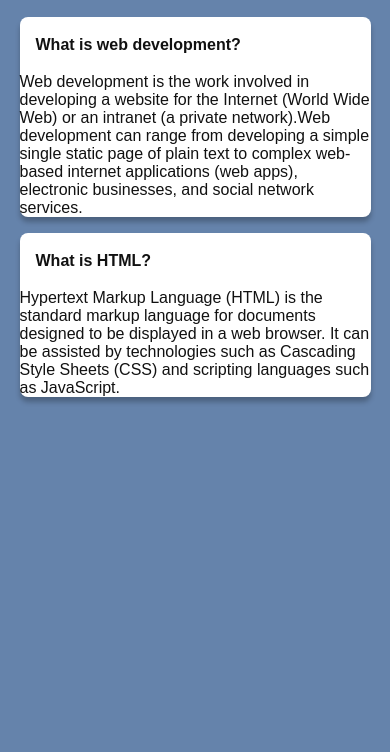
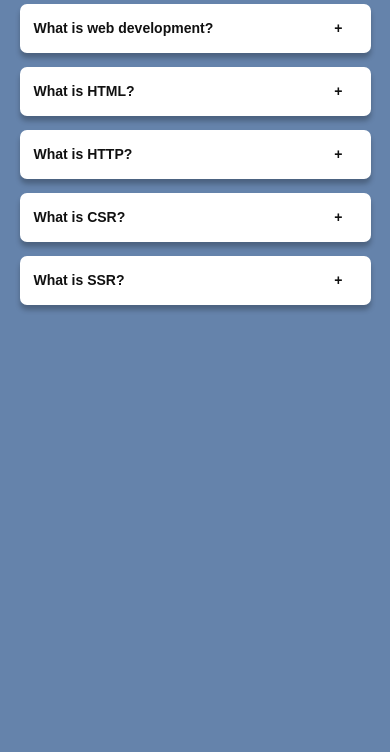
Before and after one commit to frontendprof/smallProjectsJS, a plain HTML site: page accordionProj/index.html in a window 390 px wide. Shown: the part 92-844 px from the top of the page. Drawn offline with Linux system fonts and the light colour scheme; a web font is replaced by a local one.

Commit message:
almost complete

```diff
--- a/accordionProj/app.js
+++ b/accordionProj/app.js
@@ -0,0 +1,35 @@
+
+
+// Definin global variables
+
+const accordionItemHeaders=document.querySelectorAll(".accordion-item-header");
+
+
+
+
+
+
+accordionItemHeaders.forEach(acc=>{
+    acc.addEventListener("click",e=>{
+
+        const curActive=document.querySelector(".accordion-item-header.active");
+
+        if(curActive && curActive!==acc){
+            curActive.classList.toggle("active");
+            curActive.nextElementSibling.style.maxHeight=0;
+        }
+
+
+
+        acc.classList.toggle("active")
+
+        const accItemBody=acc.nextElementSibling;
+
+        if(acc.classList.contains("active")){
+            accItemBody.style.maxHeight=accItemBody.scrollHeight+"px";
+        }
+        else{
+            accItemBody.style.maxHeight=0;
+        }
+    })
+})
--- a/accordionProj/index.html
+++ b/accordionProj/index.html
@@ -45,7 +45,72 @@
         </div>
 
 
+        <div class="accordion-item">
+            <div class="accordion-item-header">
+                What is HTTP?
+            </div>
+            <div class="accordion-item-body">
+                <div class="accordion-item-body-content">
+                    The Hypertext Transfer Protocol (HTTP) is an application protocol for distributed, collaborative, hypermedia information systems. HTTP is the foundation of data communication for the World Wide Web, where hypertext documents include hyperlinks to other resources that the user can easily access, for example by a mouse click or by tapping the screen in a web browser.
+
+
+
+                </div>
+            </div>
+        </div>
+
+
+        <div class="accordion-item">
+            <div class="accordion-item-header">
+                What is CSR?
+            </div>
+            <div class="accordion-item-body">
+                <div class="accordion-item-body-content">
+                    <p>Client-side rendering or CSR is a different approach to how the web page is processed for display in the browser. In the CSR, the burden of compiling dynamic content and generating HTML for them is transferred to the client's browser.</p>
+                    <p>The normal flow of web page rendering for a client-side rendering scenario follows these steps:
+                    </p>
+
+
+                   <li></li>The user sends a request to a website (usually via a browser).
+                   <li></li>Instead of a server, a CDN (Content Delivery Network) can be used to serve static HTML, CSS, and supporting files to the user.
+                   <li></li>The browser downloads the HTML and then the JS. Meanwhile, the user sees a loading symbol.
+                   <li></li>After the browser fetches the JS, it makes API requests via AJAX to fetch the dynamic content and processes it to render the final content.
+                   <li>After the server responds, the final content is rendered using DOM processing in the client's browser.
+
+
+                </div>
+            </div>
+        </div>
+
+
+        <div class="accordion-item">
+            <div class="accordion-item-header">
+                What is SSR?
+            </div>
+            <div class="accordion-item-body">
+                <div class="accordion-item-body-content">
+                    <p>Server-side rendering or SSR is the conventional way of rendering web pages on the browser.</p>
+                    <p>The traditional way of rendering dynamic web content follows the below steps:</p>
+
+                    <li></li>The user sends a request to a website (usually via a browser)
+                    <li></li>The server checks the resource, compiles and prepares the HTML content after traversing through server-side scripts lying within the page.
+                    <li></li>This compiled HTML is sent to the client’s browser for further rendering and display.
+                    <li></li>The browser downloads the HTML and makes the site visible to the end-user
+                    <li></li>The browser then downloads the Javascript (JS) and as it executes the JS, it makes the page interactive
+
+
+
+                </div>
+            </div>
+        </div>
+
+
+
+
+
+
     </div>
+
 
 </body>
 </html>
--- a/accordionProj/main.css
+++ b/accordionProj/main.css
@@ -47,3 +47,41 @@
      cursor:pointer;
      position: relative;
  }
+
+
+ .accordion-item-header::after{
+
+     content:"\002B";
+     position: absolute;
+     right:2rem;
+
+ }
+
+ .accordion-item-header.active::after{
+     content:"\2212";
+ }
+
+
+ .accordion-item-body{
+     max-height: 0;
+     overflow: hidden;
+     transition: max-height .5s ease-out;
+
+ }
+
+ .accordion-item-body-content{
+
+    padding:1rem;
+    line-height: 1.5rem;
+    border-top:4px solid;
+    border-image: linear-gradient(to right,rgba(63, 100, 150),rgba(63, 100, 150,.8),transparent) 1;
+
+ }
+
+
+
+ @media(max-width:767px){
+     html{
+         font-size:14px;
+     }
+ }
```
